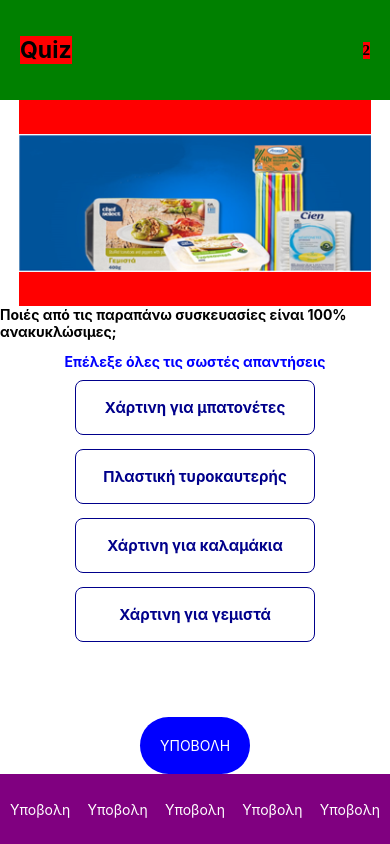
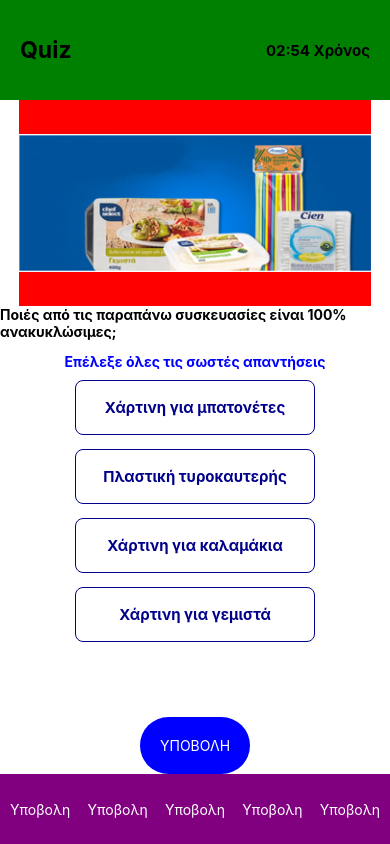
Before and after one commit to chara-b/LidlAppForHackathonParticipation, a React Native app: screen / in a window 390 px wide. Built offline with nearby package versions, Linux system fonts and the light colour scheme.

Commit message:
timer works

```diff
--- a/src/ui/components/molecules/CHeader/CHeader.js
+++ b/src/ui/components/molecules/CHeader/CHeader.js
@@ -1,6 +1,33 @@
+import { useEffect, useState } from "react";
 import { View, Text, StyleSheet } from "react-native";
 
+// checks if a number is of one only digit. this helps for the timer so we put
+// an extra "0" in front of one digit seconds!
+function isDigit(value) {
+  return String(+value).length == 1;
+}
+
 const CHeader = ({ title }) => {
+  const [seconds, setSeconds] = useState(59);
+  const [minutes, setMinutes] = useState(2);
+
+  useEffect(() => {
+    const clock = setInterval(() => {
+      if (seconds > 0) {
+        setSeconds((seconds) => seconds - 1);
+      } else if (seconds === 0 && minutes > 0) {
+        setMinutes((minutes) => minutes - 1);
+        setSeconds(59);
+      } else if (seconds === 0 && minutes === 0) {
+        clearInterval();
+      }
+    }, 1000);
+
+    return () => {
+      clearInterval(clock);
+    };
+  }, [seconds, minutes]);
+
   return (
     <View
       style={{
@@ -14,14 +41,10 @@ const CHeader = ({ title }) => {
       }}
     >
       <Text style={[styles.title]}>{title}</Text>
-      <View style={[styles.rightSideElement]}>
-        {setInterval((value = 60) => {
-          if (value > 0) {
-            return value--;
-          } else {
-            clearInterval(clock);
-          }
-        }, 1000)}
+      <View>
+        <Text style={[styles.rightSideElement]}>{`0${minutes}:${
+          isDigit(seconds) ? "0" : ""
+        }${seconds} Χρόνος`}</Text>
       </View>
     </View>
   );
@@ -29,13 +52,11 @@ const CHeader = ({ title }) => {
 const styles = StyleSheet.create({
   title: {
     fontSize: "23px",
-    backgroundColor: "red",
     color: "black",
     fontWeight: "bold",
   },
   rightSideElement: {
     fontSize: "15px",
-    backgroundColor: "red",
     color: "black",
     fontWeight: "bold",
   },
```
